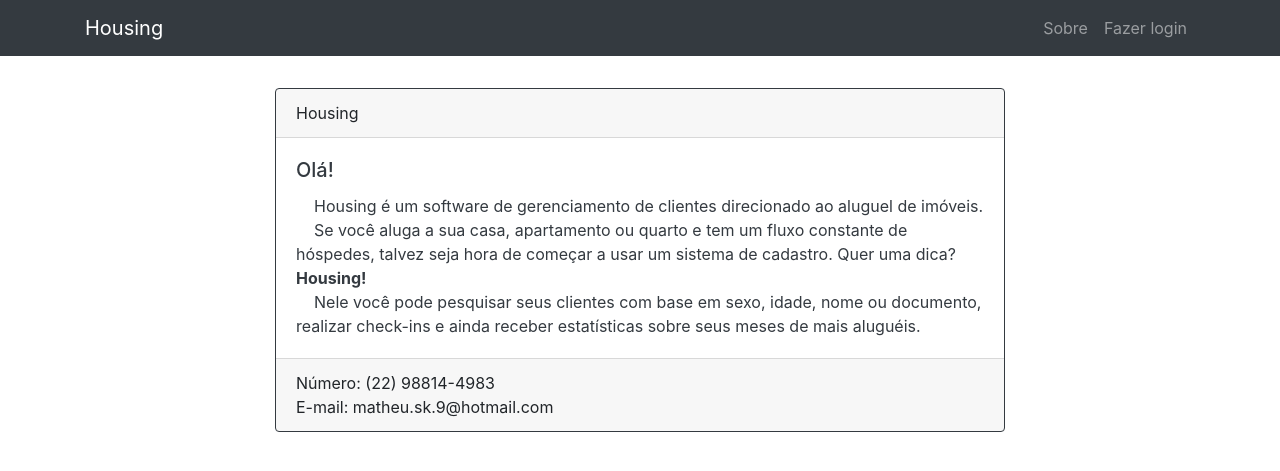
After one commit to souzasmatheus/management-app, a Node server app: template views/about.handlebars in a window 1280 px wide. The commit adds this page. Shown: the top 471 px of the page. Run offline with Node 20, Linux system fonts and the light colour scheme; the template is opened without the code that fills it, so the values that code supplies are empty; some libraries are stand-ins or nearby versions.

Commit message:
Add about page

```diff
--- a/app.js
+++ b/app.js
@@ -107,6 +107,11 @@ app.get('/search', ensureAuthenticated, (req, res) => {
         .catch(err => console.log(err))
 })
 
+// About Route
+app.get('/about', (req, res) => {
+    res.render('about')
+})
+
 // Use Routes
 app.use('/client', client)
 app.use('/user', user)
--- /dev/null
+++ b/views/about.handlebars
@@ -0,0 +1,27 @@
+<div class="row justify-content-center">
+    <div class="col-8 ">
+        <div class="card border-dark mt-3 mb-4">
+            <div class="card-header">
+                Housing
+            </div>
+            <div class="card-body text-dark">
+                <h5 class="card-title">Olá!</h5>
+                <p class="card-text">
+                    &nbsp;&nbsp;&nbsp;&nbsp;Housing é um software de gerenciamento de clientes
+                    direcionado ao aluguel de imóveis. <br>
+                    &nbsp;&nbsp;&nbsp;&nbsp;Se você aluga a sua casa, apartamento ou quarto e tem um fluxo constante de
+                    hóspedes, talvez
+                    seja hora de começar a usar um sistema de cadastro. Quer uma dica? <strong>Housing!</strong> <br>
+                    &nbsp;&nbsp;&nbsp;&nbsp;Nele você pode pesquisar seus clientes com base em sexo, idade, nome ou
+                    documento, realizar check-ins e ainda receber estatísticas sobre seus meses de mais aluguéis.
+                </p>
+            </div>
+            <div class="card-footer">
+                <p class="card-text">
+                    Número: (22) 98814-4983 <br>
+                    E-mail: matheu.sk.9@hotmail.com
+                </p>
+            </div>
+        </div>
+    </div>
+</div>
--- a/views/partials/_navbar.handlebars
+++ b/views/partials/_navbar.handlebars
@@ -1,13 +1,13 @@
 <nav class="navbar navbar-expand-md navbar-dark bg-dark mb-3">
     <div class="container">
         <a class="navbar-brand" href="/">Housing</a>
-        {{#if user}}
         <button class="navbar-toggler" type="button" data-toggle="collapse" data-target="#navbarSupportedContent"
             aria-controls="navbarSupportedContent" aria-expanded="false" aria-label="Toggle navigation">
             <span class="navbar-toggler-icon"></span>
         </button>
 
         <div class="collapse navbar-collapse" id="navbarSupportedContent">
+            {{#if user}}
             <ul class="navbar-nav mr-auto">
                 <li class="nav-item dropdown">
                     <a class="nav-link" href="/client/add">Adicionar cliente</a>
@@ -50,14 +50,16 @@
                     <a class="nav-link" href="/user/logout">Sair</a>
                 </li>
             </ul>
-
+            {{else}}
+            <ul class="navbar-nav ml-auto">
+                <li class="nav-item dropdown">
+                    <a class="nav-link" href="/about">Sobre</a>
+                </li>
+                <li class="nav-item dropdown">
+                    <a class="nav-link" href="/user/login">Fazer login</a>
+                </li>
+            </ul>
         </div>
-        {{else}}
-        <ul class="navbar-nav">
-            <li class="nav-item">
-                <a class="nav-link" href="/user/login">Fazer login</a>
-            </li>
-        </ul>
 
         {{/if}}
     </div>
```
